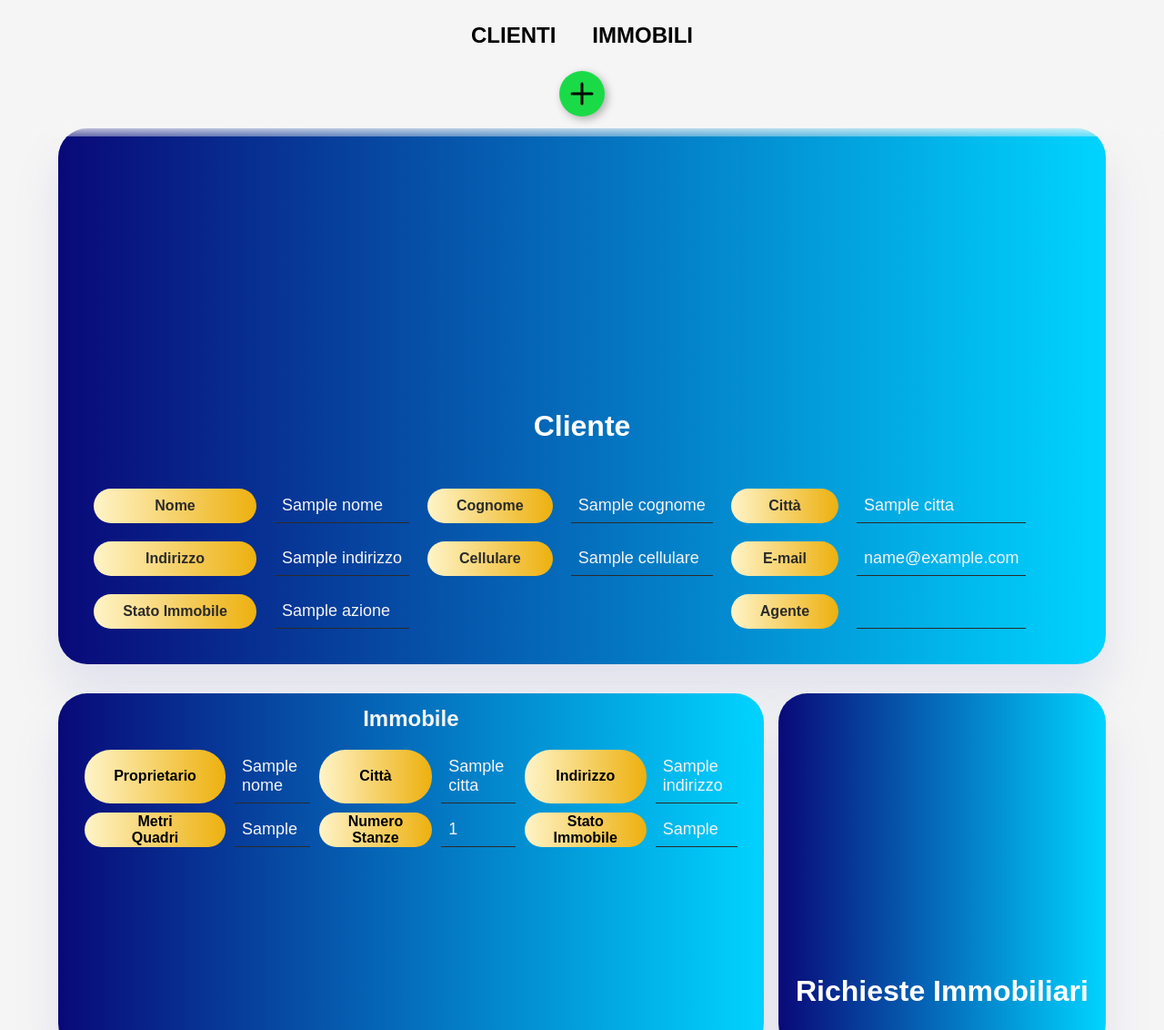
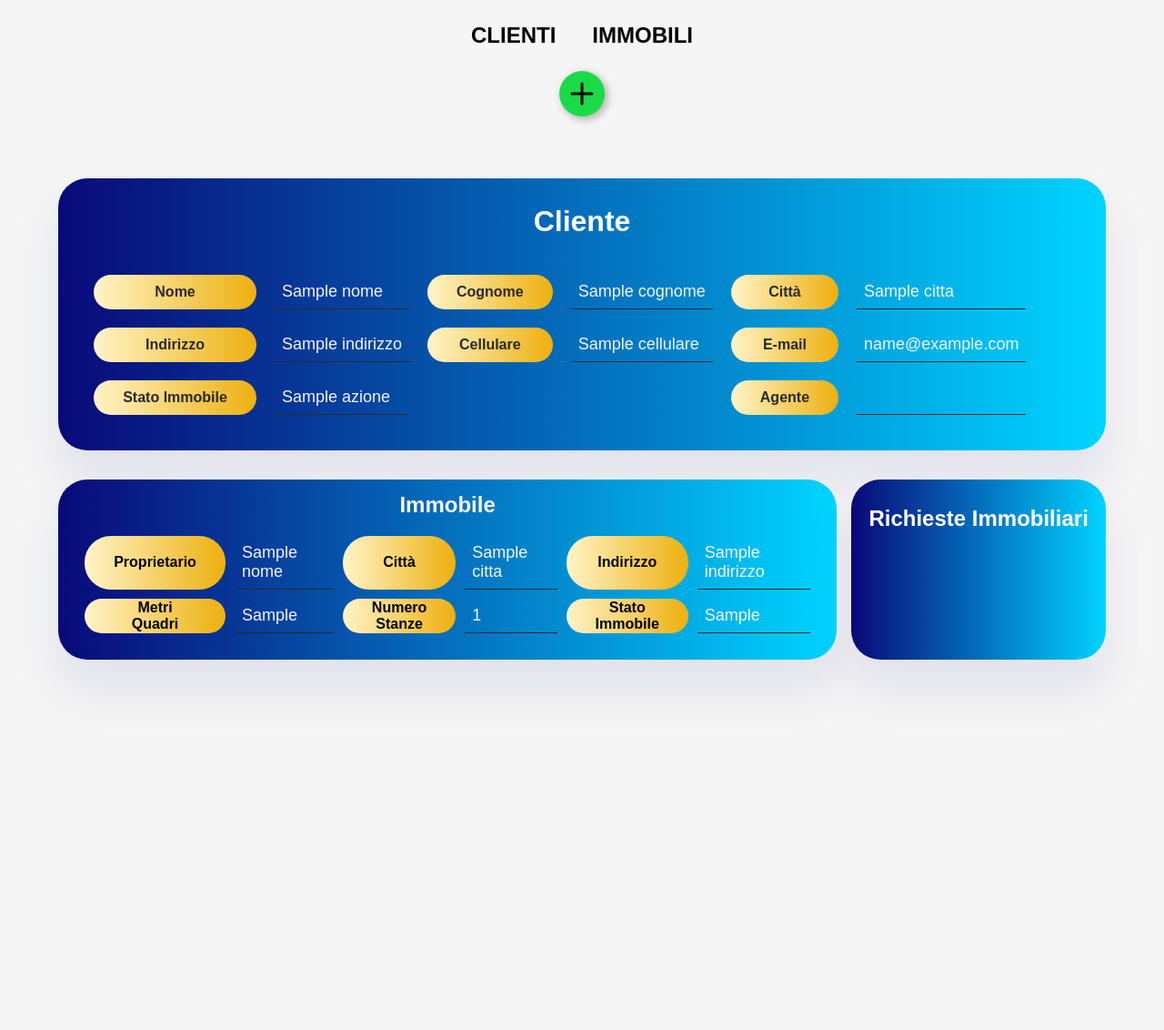
Before and after one commit to GianITS/git_CasaSubito, a Flask app: template website/templates/clients_page.html in a window 1280 px wide. Shown: the part 70-1202 px from the top of the page at 91% size. Run offline with Flask 2, Linux system fonts and the light colour scheme; the template is opened without the code that fills it: most values are stand-ins (such as "Sample title", 1, 10 or a date in 2020).

Commit message:
migliorato layout pagine singole client/immo

```diff
--- a/website/templates/clients_page.html
+++ b/website/templates/clients_page.html
@@ -1,7 +1,7 @@
 {% extends 'base.html' %}
 {% block title %} Dettaglio cliente {% endblock title %}
 {% block content %}
-<div class="mainProp">
+<div class="mainSingle">
         <div class="container2">
             <div class="content1">
                 <h1 style="text-align:center; color:white">Cliente</h1>
@@ -58,7 +58,7 @@
                 </table>
             </div>
             <div class="content3">
-                <h1 style="color:white;">Richieste Immobiliari</h1>
+                <h2 style="color:white;">Richieste Immobiliari</h2>
             </div>
         </div>
 {% endblock %}
```
Also changed, not shown: website/templates/property_page.html (+7 -6 lines).
